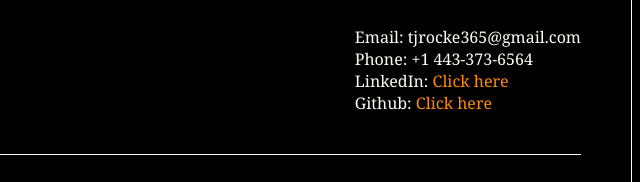
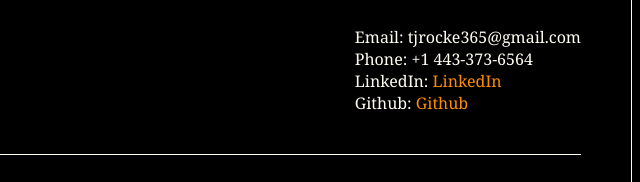
Before and after one commit to Charles-Rocke/SB-Project-1---Digital-CV, a plain HTML site: page index.html in a window 1280 px wide. Shown: the part 333-515 px from the top of the page, 640-1280 px from the left. Drawn offline with Linux system fonts and the light colour scheme.

Commit message:
Updated contact links

```diff
--- a/index.html
+++ b/index.html
@@ -18,12 +18,12 @@
         <li>
           LinkedIn:
           <a href="https://www.linkedin.com/in/charles-rocke-716bb71ab/"
-            >Click here</a
+            >LinkedIn</a
           >
         </li>
         <li>
           Github:
-          <a href="https://github.com/Charles-Rocke/">Click here</a>
+          <a href="https://github.com/Charles-Rocke/">Github</a>
         </li>
       </ul>
     </div>
```
